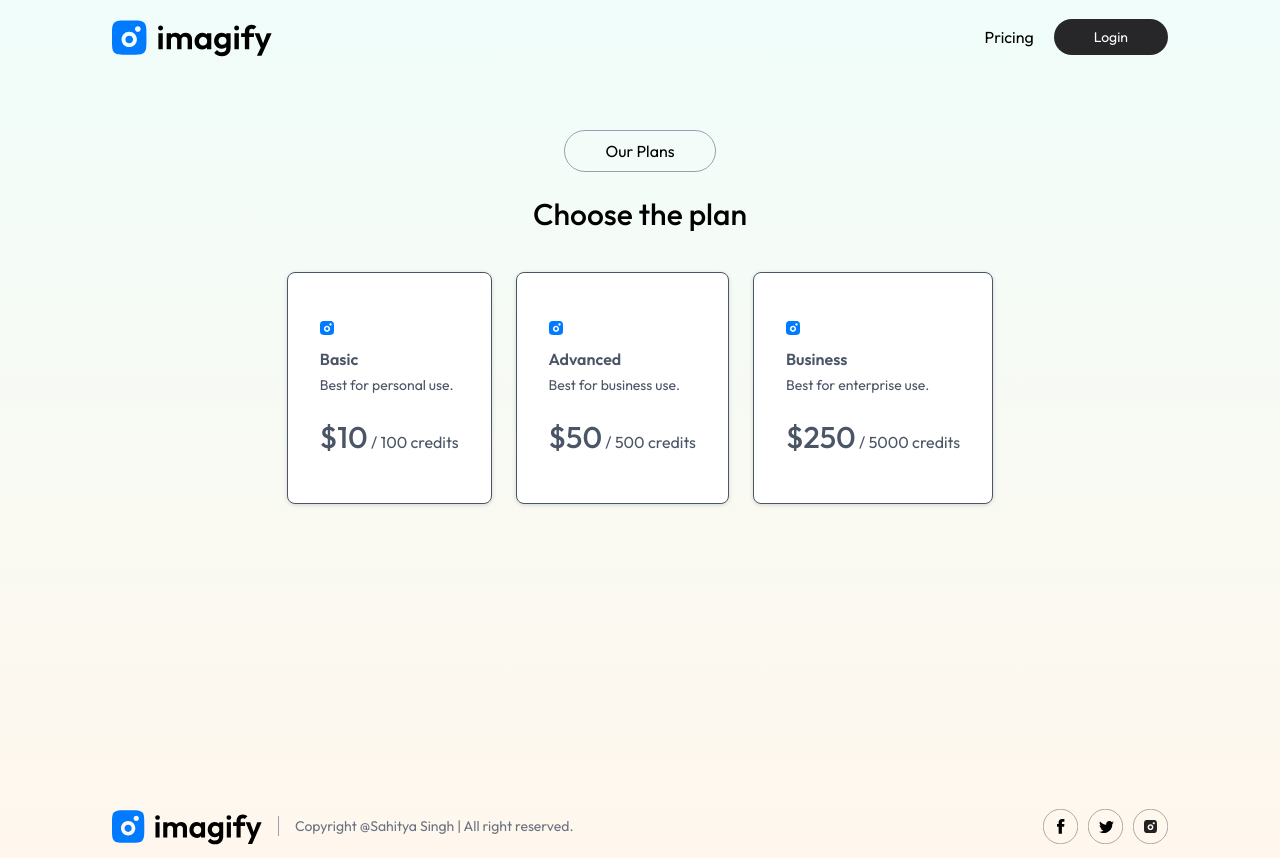
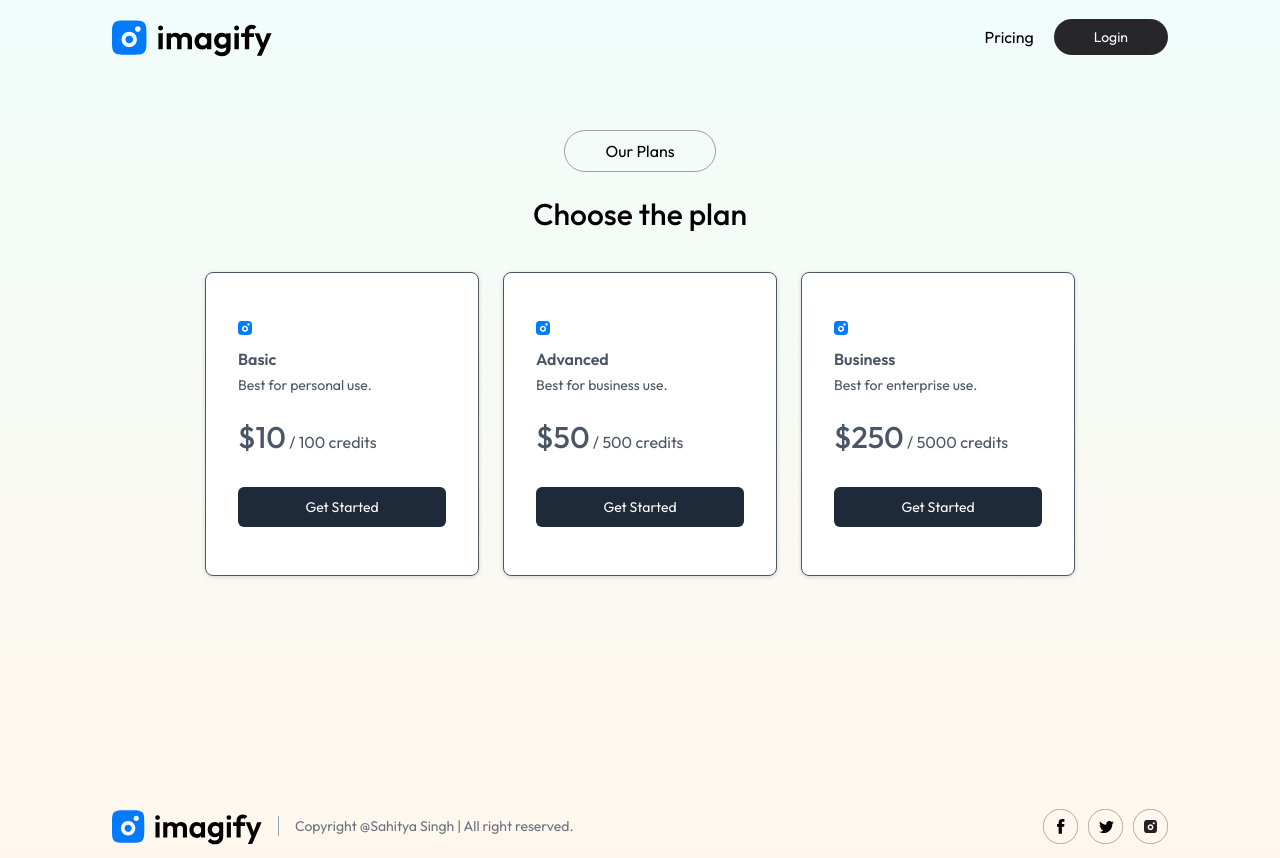
Before and after one commit to git-Sahitya/Imagify---AI-generator, a React (Vite) app in the folder client/: page /buy in a window 1280 px wide. Built offline with nearby package versions, Linux system fonts and the light colour scheme.

Commit message:
Add a button to buycredit  component to enhance the purchase the subs!!

```diff
--- a/client/src/pages/BuyCredit.jsx
+++ b/client/src/pages/BuyCredit.jsx
@@ -1,7 +1,10 @@
-import React from "react";
+import React, { useContext } from "react";
 import { assets, plans } from "../assets/assets";
+import { AppContext } from "../context/AppContext";
 
 const BuyCredit = () => {
+
+  const {user} = useContext(AppContext)
   return (
     <div className="min-h-[80vh] text-center pt-14 mb-10">
       <button className="border border-gray-400 px-10 py-2 rounded-full mb-6">
@@ -23,6 +26,8 @@ const BuyCredit = () => {
             <p className="mt-6">
             <span className="text-3xl font-medium">${item.price}</span>   / {item.credits} credits
             </p>
+            <button className="w-full bg-gray-800 text-white mt-8 text-sm
+             rounded-md py-2.5 min-w-52">{user ? 'Purchase' : 'Get Started'}</button>
           </div>
         ))}
       </div>
```
